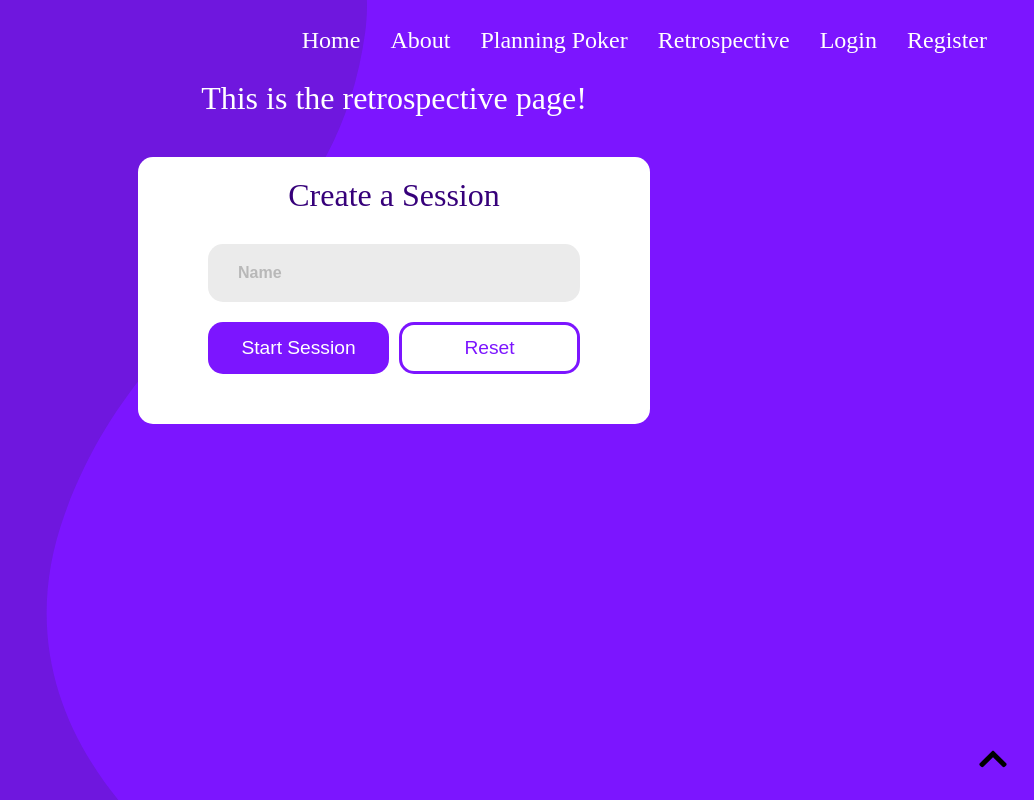
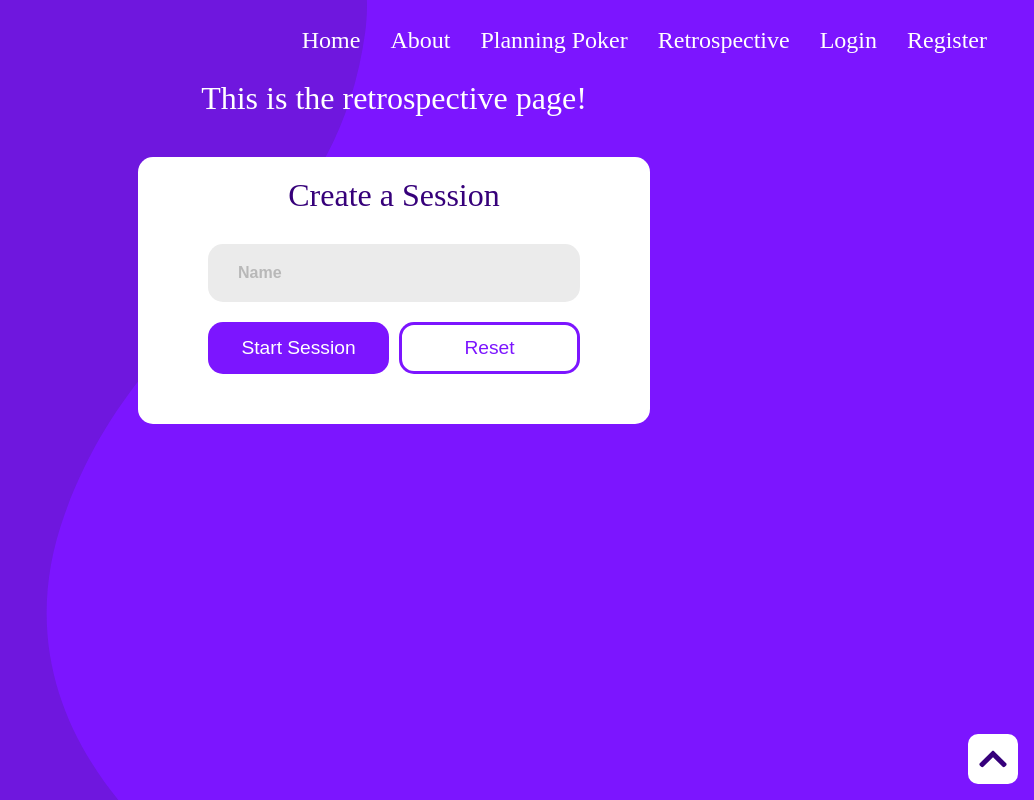
Before and after one commit to PavelescuVictor/PlanningPoker, a Vue app: page /retrospective in a window 1280 px wide. Shown: the whole page, without its empty margins (246-1280 px from the left). Built offline with nearby package versions, Linux system fonts and the light colour scheme; a web font is replaced by a local one.

Commit message:
Minor bugfix for the scroll top button regarding the color scheme

```diff
--- a/src/views/Retro.vue
+++ b/src/views/Retro.vue
@@ -27,7 +27,7 @@
                 </div>
             </div>
         </div>
-        <ScrollTop colorScheme="light"/>
+        <ScrollTop :scrollTopStyle="scrollTopStyle"/>
     </div>
 </template>
 
@@ -53,11 +53,15 @@ export default {
     data(){
         return {
             valid: true,
-            name: undefined,
+            userName: undefined,
+            createSessionDefault: {
+                userName: "Incognito",
+            },
             alertBoxType: "list",
+            scrollTopStyle: "light",
             menuType: "list",
             menuStyle: "light",
-            logoStyle: "light"
+            logoStyle: "light",
         }
     },
 
```
